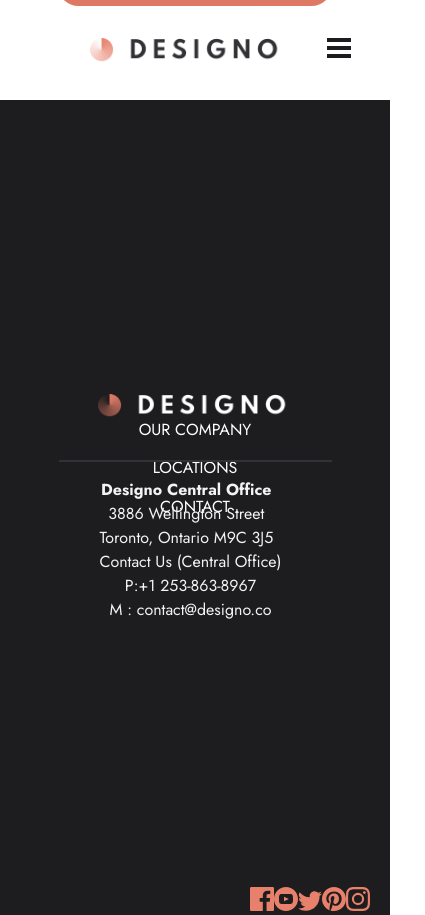
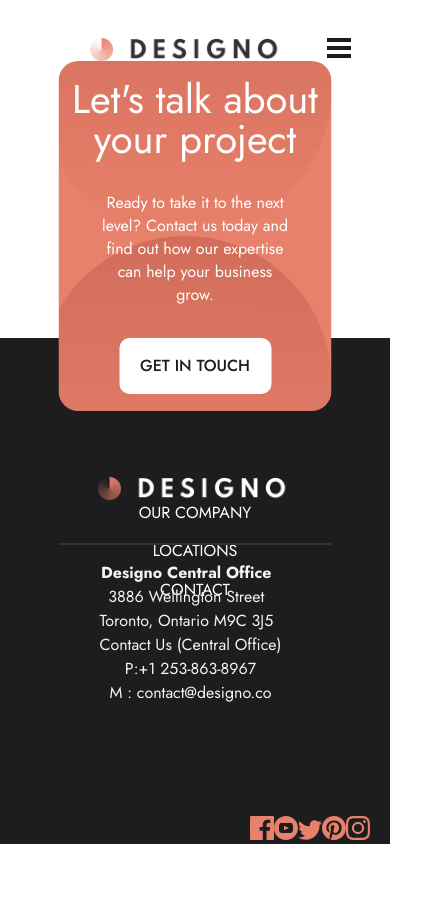
Before and after one commit to LeoLoureiro-code/Designo, an Angular app: page / in a window 390 px wide. Shown: the whole page, 425 px wide, since content can reach past the window. After the commit the page ends 844 px from the top, so only its background shows below. Built offline with nearby package versions, Linux system fonts and the light colour scheme.

Commit message:
add mobile contact info paragraph styles

```diff
--- a/src/components/footer/footer.component.scss
+++ b/src/components/footer/footer.component.scss
@@ -10,6 +10,10 @@
     justify-content: center;
     align-items: center;
     margin-top: auto;
+    bottom: 0;
+    left: 0;
+    position: absolute;
+    clear: both;
 }
 
 .footer-div{
@@ -124,7 +128,7 @@
         .info-paragraph{
             font-weight: 400;
             text-align: start;
-            width: 460px;
+            width: 80%;
         }
 
     }
@@ -202,7 +206,7 @@
 @media(width < 700px){
 
     footer{
-        height: 815px;
+        height: 60%;
     }
     //fix this
     .footer-div{
@@ -231,4 +235,9 @@
     .company-info{
         flex-direction: column;
     }
+
+    .contact-div{
+        padding: 1rem;
+
+    }
 }
```
